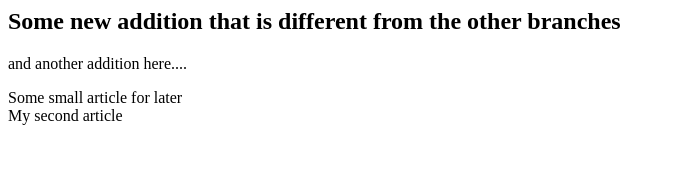
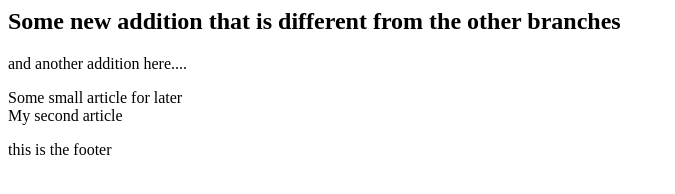
Before and after one commit to georgegomez144/gsync, a website: page index.html in a window 1280 px wide. Shown: the whole page, without its empty margins (0-675 px from the left). Drawn offline with Linux system fonts and the light colour scheme.

Commit message:
add footer

```diff
--- a/index.html
+++ b/index.html
@@ -7,6 +7,9 @@
       <article>Some small article for later</article>
       <article>My second article</article>
     </div>
+    <div class="footer">
+      <p>this is the footer</p>
+    </div>
     <script>
     (function() {
       'use strict';
```
